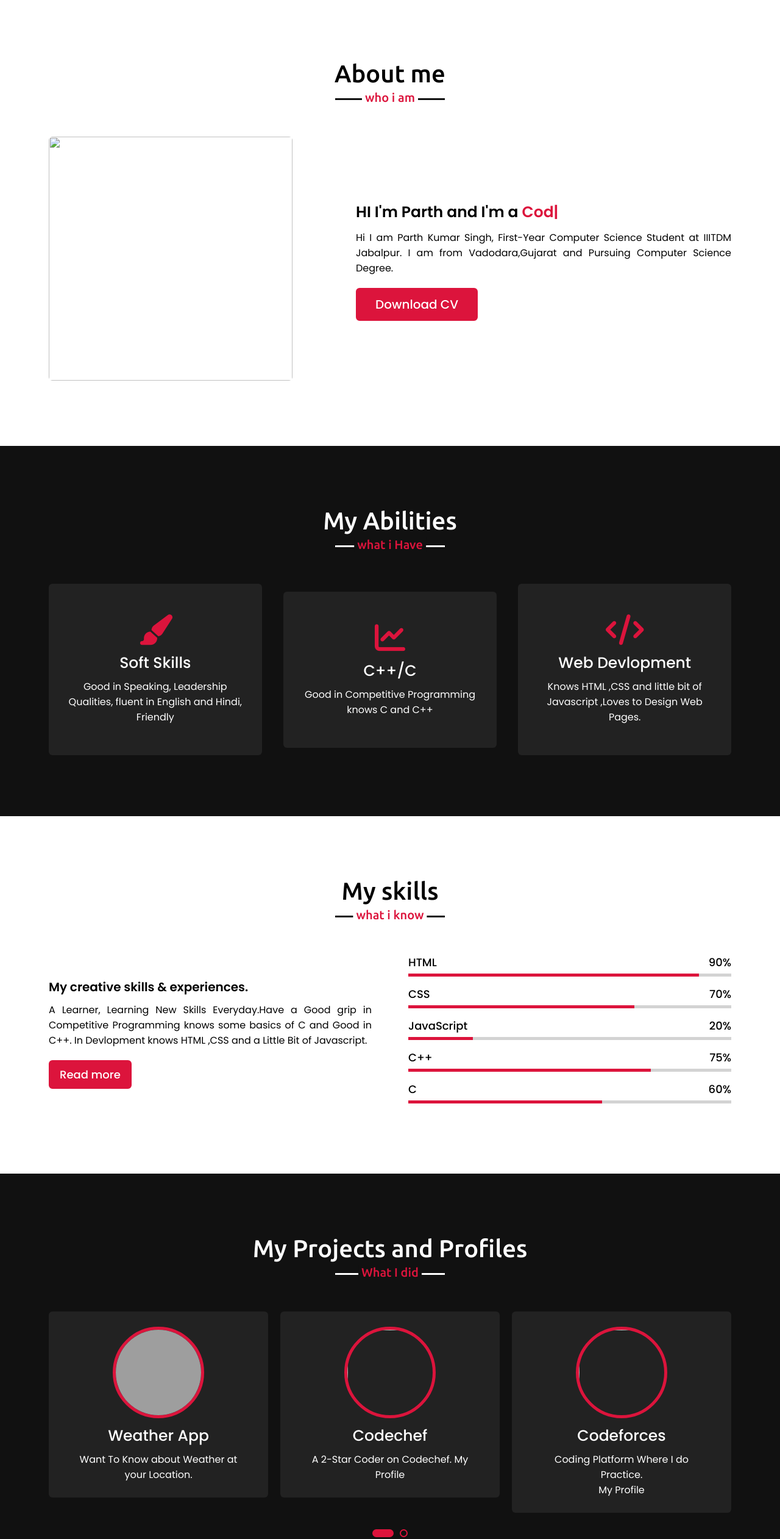
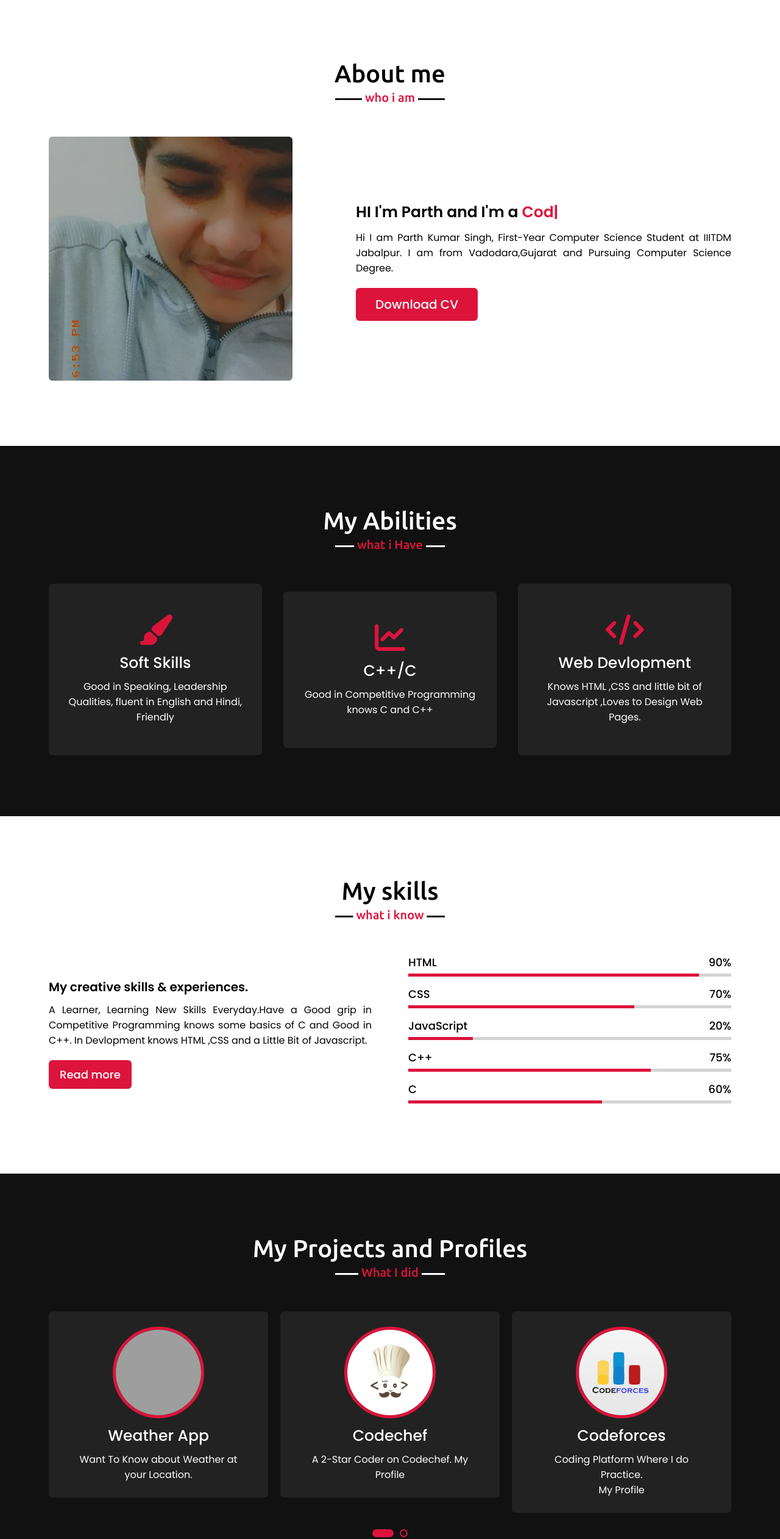
Before and after one commit to parthksingh1/Parth-Personal-Portfolio-Website, a plain HTML site: page index.html in a window 1280 px wide. Shown: the part 802-3325 px from the top of the page at 61% size. Drawn offline with nearby package versions, Linux system fonts and the light colour scheme; grey boxes are pictures that could not be loaded; files whose address does not match are found by name.

Commit message:
Update index.html

```diff
--- a/index.html
+++ b/index.html
@@ -58,7 +58,7 @@
             <h2 class="title">About me</h2>
             <div class="about-content">
                 <div class="column left">
-                    <img src="Images/WhatsApp Image 2023-04-04 at 2.30.11 PM.jpeg" alt="">
+                    <img src="WhatsApp Image 2023-04-04 at 2.30.11 PM.jpeg" alt="">
                 </div>
                 <div class="column right">
                     <div class="text">HI I'm Parth and I'm a <span class="typing-2"></span></div>
@@ -159,7 +159,7 @@
                 <div class="card">
                     <a href="file:///C:/Users/Parth%20Kumar%20Singh/.vscode/index.html" target="_blank">
                     <div class="box">
-                        <img src="images/alan walker.jpg" alt="40%">
+                        <img src="alan walker.jpg" alt="40%">
                         <div class="text">Yupify</div>
                         <p>An Amazing place to Listen to Ad-Free Music.</p>
                     </div>
@@ -177,7 +177,7 @@
                 <div class="card">
                     <a href="https://www.codechef.com/users/parthksingh1" target="_blank">
                     <div class="box">
-                        <img src="images/codechef.jpg" alt="">
+                        <img src="codechef.jpg" alt="">
                         <div class="text">Codechef</div>
                         <p>A 2-Star Coder on Codechef. My Profile</p>
                     </div>
@@ -186,7 +186,7 @@
                 <div class="card">
                     <a href="https://codeforces.com/profile/parthksingh1" target="_blank">
                     <div class="box">
-                        <img src="images/codeforces.jpg" alt="">
+                        <img src="codeforces.jpg" alt="">
                         <div class="text">Codeforces</div>
                         <p> Coding Platform Where I do Practice.<br>My Profile</p>
                     </div>
```
